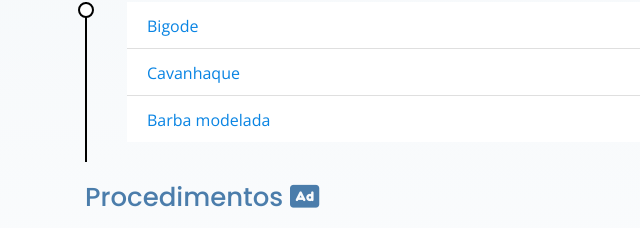
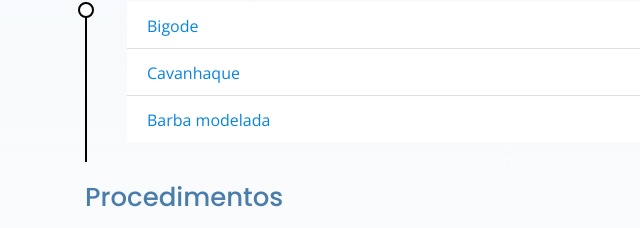
Before and after one commit to wowsant/barbergang, a plain HTML site: page index.html in a window 1280 px wide. Shown: the part 979-1207 px from the top of the page, 0-640 px from the left. Drawn offline with nearby package versions, Linux system fonts and the light colour scheme; a web font is replaced by a local one.

Commit message:
Exclusão de icon inorreto

```diff
--- a/index.html
+++ b/index.html
@@ -225,7 +225,7 @@
               </ul>
             </div>
 
-            <h3 class="resume-title">Procedimentos <i class="fas fa-ad"></i></h3>
+            <h3 class="resume-title">Procedimentos </h3>
             <div class="resume-item">
               <ul class="list-group list-group-flush">
                 <li class="list-group-item d-flex justify-content-between align-items-center"> Acabamento <span class="badge badge-success badge-pill"> <span class="badge badge-primary badge-pill">15m</span> R$ 10,00</span></li>
```
